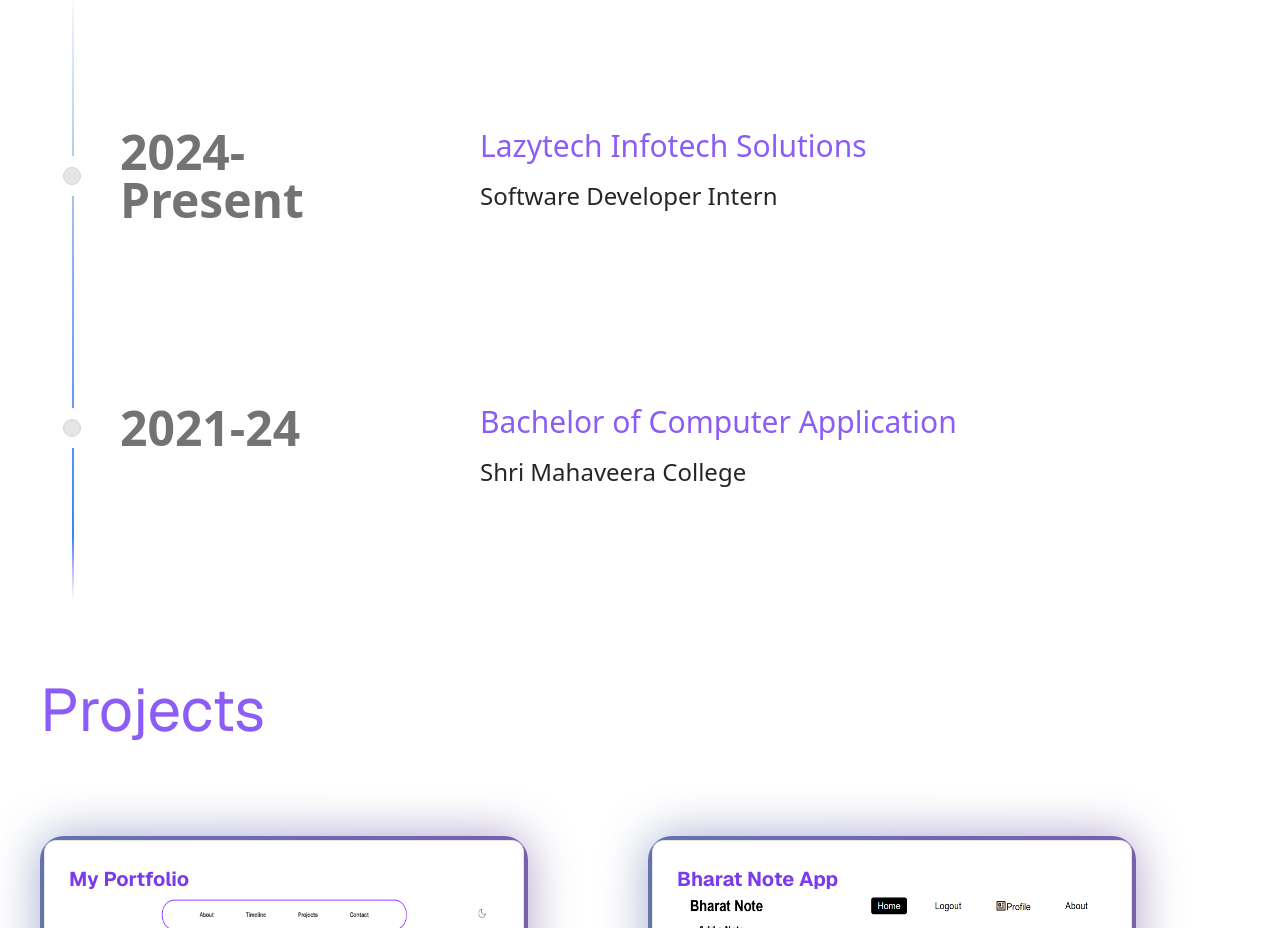
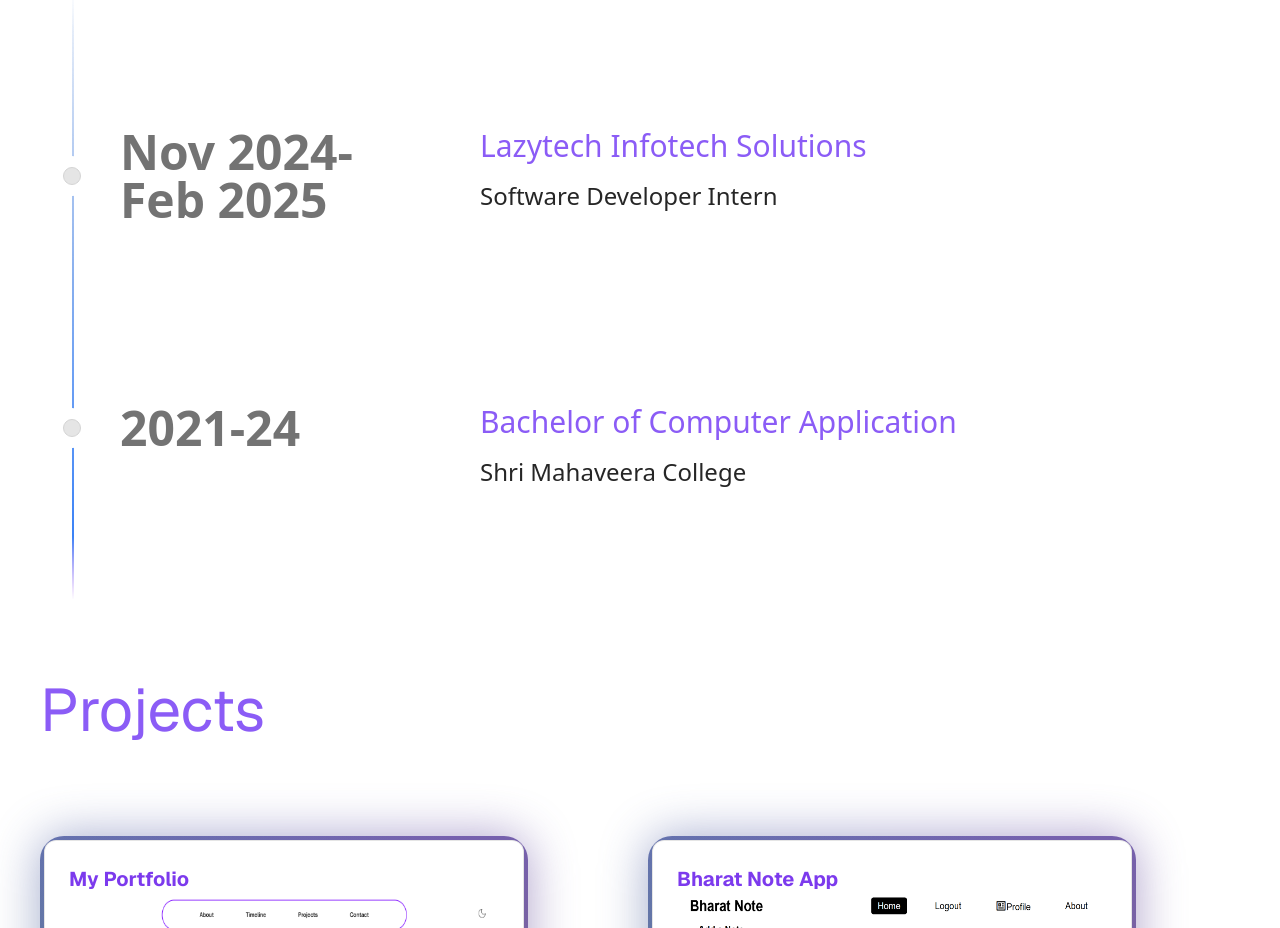
Before and after one commit to BharateshPoojary/portfolio, a Next.js app: page / in a window 1280 px wide. Shown: the part 1760-2688 px from the top of the page. Built offline with nearby package versions, Linux system fonts and the light colour scheme.

Commit message:
timeline updated

```diff
--- a/src/components/layout/TimeLine.tsx
+++ b/src/components/layout/TimeLine.tsx
@@ -5,7 +5,7 @@ const TimeLine = () => {
   const { CurrentTheme } = useToggleThemeStore();
   const data = [
     {
-      title: "2024-Present",
+      title: "Nov 2024-Feb 2025",
       content: (
         <div>
           <p className="text-violet-500 dark:text-neutral-200 text-3xl font-normal mb-4">
```
Also changed, not shown: public/during credential provider.png (added).
